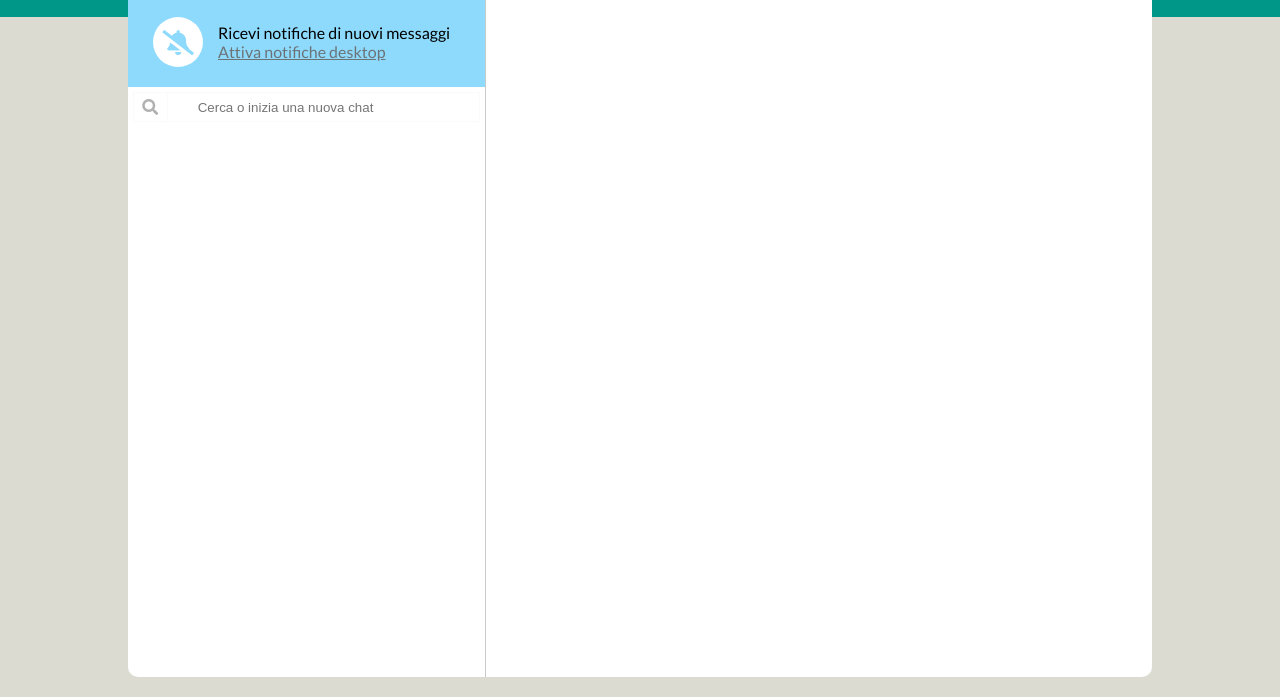
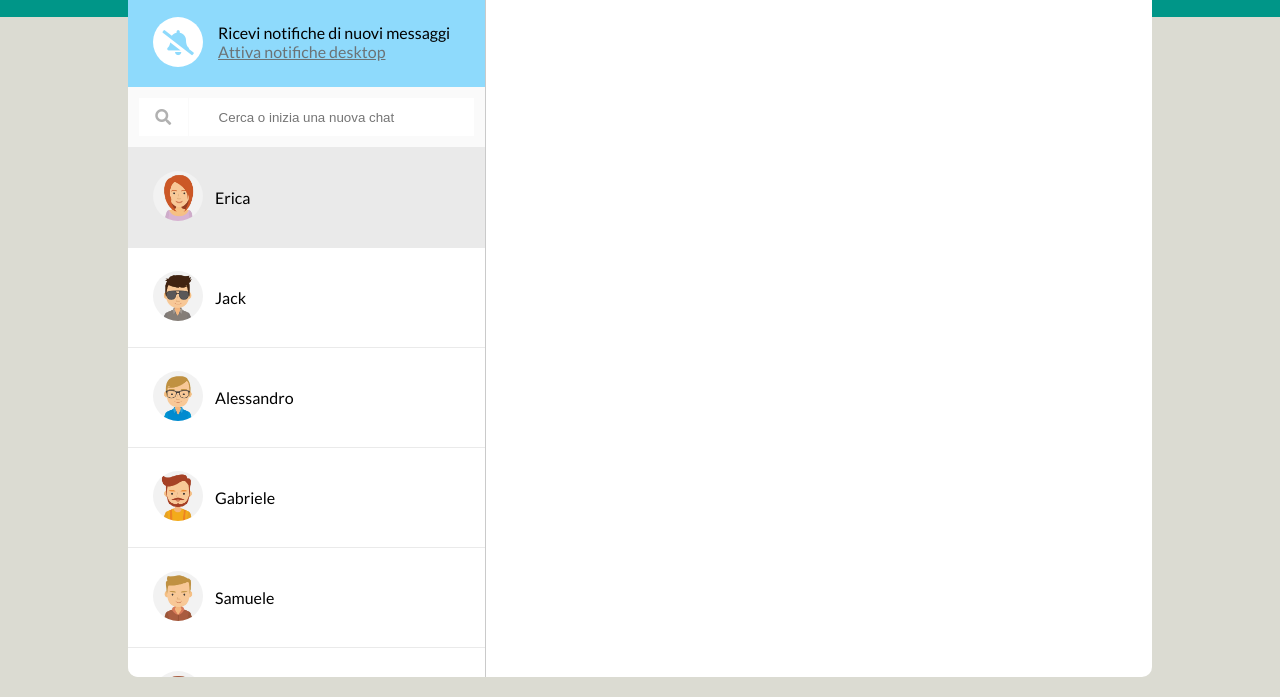
Before and after one commit to LisignoliMichele/vue-boolzapp, a plain HTML site: page index.html in a window 1280 px wide. Shown: the part 103-800 px from the top of the page. Drawn offline with nearby package versions, Linux system fonts and the light colour scheme.

Commit message:
conctact list

```diff
--- a/css/style.css
+++ b/css/style.css
@@ -24,7 +24,7 @@
 .contacts{
    width: 35%;
    height: 100%;
-   background-color: white;
+   background-color: #fafafa;
    border-right: 1px solid #cacaca;
 }
 .chat{
@@ -40,7 +40,7 @@
    justify-content: space-between;
    align-items: center;
    height: 80px;
-   background-color: #DBDBD2;
+   background-color: #EAEAEA;
    padding:0 25px;
 }
 .contacts img,
@@ -99,11 +99,11 @@
 /* SEARCH CONTACT */
 .searchContact{
    display: flex;
-   padding: 5px;
-   height: 40px;
+   padding: 10px;
+   height: 60px;
 }
 .searchContact .icon{
-   width: 10%;
+   width: 15%;
    background-color: #fff;
    text-align: center;
    color: #B1B1B1;
@@ -114,8 +114,9 @@
 }
 .searchContact .input{
    border: 1px solid #fafafa;
+   background-color: #fff;
    border-left: transparent;
-   width: 90%;
+   width: 85%;
    display: flex;
    align-items: center;
 }
@@ -123,7 +124,25 @@
    border: transparent;
    width: 100%;
    margin-left: 30px;
+
 }
 .searchContact .input input:focus{
    outline: transparent;
 }
+
+/* CONTACTS LIST */
+.contact-list li{
+   height: 100px;
+   width: 100%;
+   background-color: #ffff;
+   display: flex;
+   border-top: 1px solid #EAEAEA;
+   align-items: center;
+
+}
+.contact-list li img{
+   margin-left: 25px;
+}
+.contact-list li.active{
+   background-color: #EAEAEA;
+}
--- a/index.html
+++ b/index.html
@@ -56,7 +56,60 @@
                      </div>
                   </div>
                   <!-- /SEARCH CONTACT -->
-
+                  <!-- CONTACTS LIST-->
+                  <div class="contact-list">
+                     <ul>
+                        <li class="active">
+                           <div class="userPhoto">
+                              <img src="img/avatar_6.jpg" alt="">
+                           </div>
+                           <p>Erica</p>
+                        </li>
+                        <li>
+                           <div class="userPhoto">
+                              <img src="img/avatar_2.jpg" alt="">
+                           </div>
+                           <p>Jack</p>
+                        </li>
+                        <li>
+                           <div class="userPhoto">
+                              <img src="img/avatar_3.jpg" alt="">
+                           </div>
+                           <p>Alessandro</p>
+                        </li>
+                        <li>
+                           <div class="userPhoto">
+                              <img src="img/avatar_4.jpg" alt="">
+                           </div>
+                           <p>Gabriele</p>
+                        </li>
+                        <li>
+                           <div class="userPhoto">
+                              <img src="img/avatar_5.jpg" alt="">
+                           </div>
+                           <p>Samuele</p>
+                        </li>
+                        <li>
+                           <div class="userPhoto">
+                              <img src="img/avatar_7.jpg" alt="">
+                           </div>
+                           <p>Luca</p>
+                        </li>
+                        <li>
+                           <div class="userPhoto">
+                              <img src="img/avatar_8.jpg" alt="">
+                           </div>
+                           <p>Matteo</p>
+                        </li>
+                        <li>
+                           <div class="userPhoto">
+                              <img src="img/avatar_9.jpg" alt="">
+                           </div>
+                           <p>Maria</p>
+                        </li>
+                     </ul>
+                  </div>
+                  <!-- /CONTACTS LIST -->
                </div>
                <!-- /LEFT SIDE -->
                <!-- RIGHT SIDE -->
```
Also changed, not shown: img/avatar_9.jpg (renamed from img/avatar_io.jpg).
